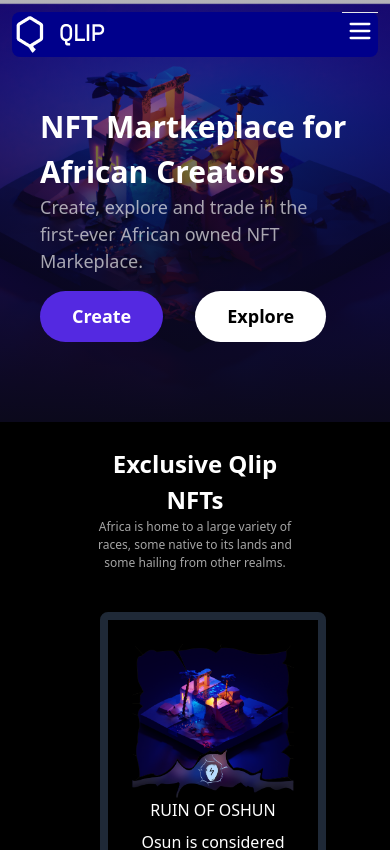
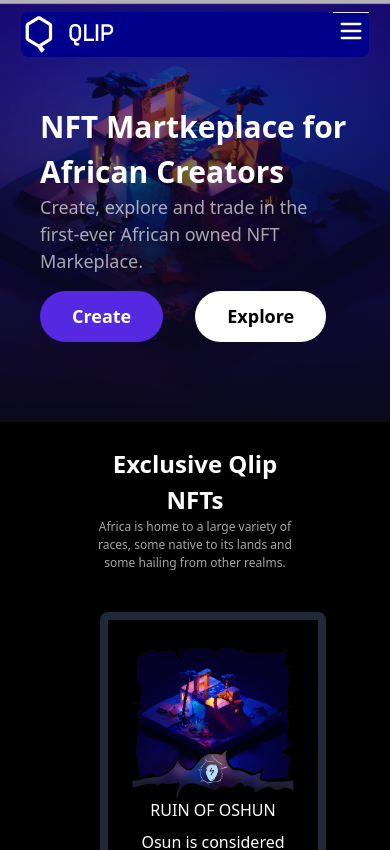
Before and after one commit to CryptoSmartNow/qlip-marketplace-v1, a Next.js app: page / in a window 390 px wide. Shown: the top 850 px of the page. Built offline with nearby package versions, Linux system fonts and the light colour scheme.

Commit message:
More on responsiveness

```diff
--- a/src/components/Header.tsx
+++ b/src/components/Header.tsx
@@ -6,7 +6,7 @@
       <div className='pt-2'>
         <Link href="/"><img src="/img/logo.png" alt="Qlip logo" /></Link>
       </div>
-        <ul className='flex space-x-[75px] text-[#fff] font-dm text-[16px] font-semibold'>
+        <ul className='flex space-x-[75px] text-[#fff] font-dm text-[16px] font-semibold ml-[195px]'>
           <li className='pt-2'>
             <Link href="/">Marketplace</Link>
           </li>
--- a/src/components/MobileNav.tsx
+++ b/src/components/MobileNav.tsx
@@ -14,7 +14,7 @@
   return (
     <>
      <header className='header'>
-      <div className="flex flex-row flex-wrap w-[100%] bg-[#00008B] delay-300 hover:scale-100 hover:bg-[#00008B] duration-300 rounded-lg divide-y">
+      <div className="flex flex-row flex-wrap shrink  m-auto w-[95%] bg-[#00008B] delay-300 hover:scale-102 hover:bg-[#00008B] duration-300 rounded-lg divide-y">
         <div className='p-1 mr-auto'>
           <Link href="/"><img src="/img/logo.png" alt="" /></Link>
           </div>
@@ -44,9 +44,9 @@
         <div
           className={`${
             active ? "" : "hidden"
-          } w-[40vh] h-[40vh] lg:inline-flex lg:grow lg:item-center p-3 `}
+          }  lg:inline-flex lg:grow lg:item-center p-3 `}
         >
-          <div className="">
+          <div className="h-[40vh] w-[40vh]">
             <Link href="/">
               <div className="inline-flex lg:w-auto px-3 py-2 rounded text-white font-bold items-center justify-center hover:bg-blue-600 hover:text-white ">
                 Marketplace
```
